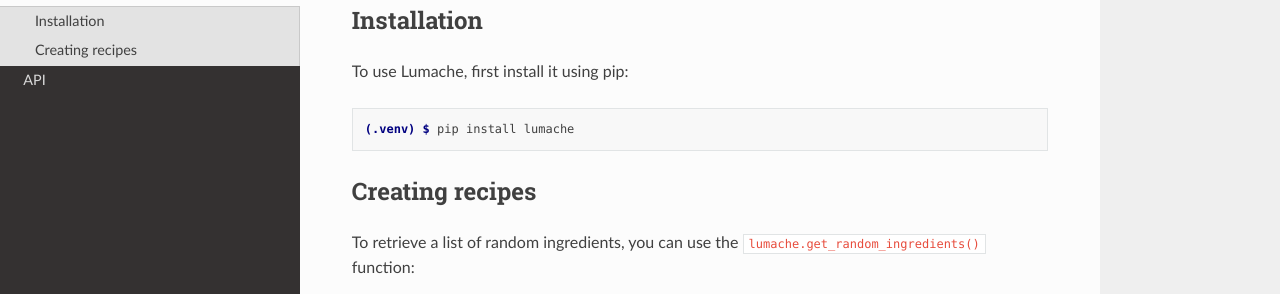
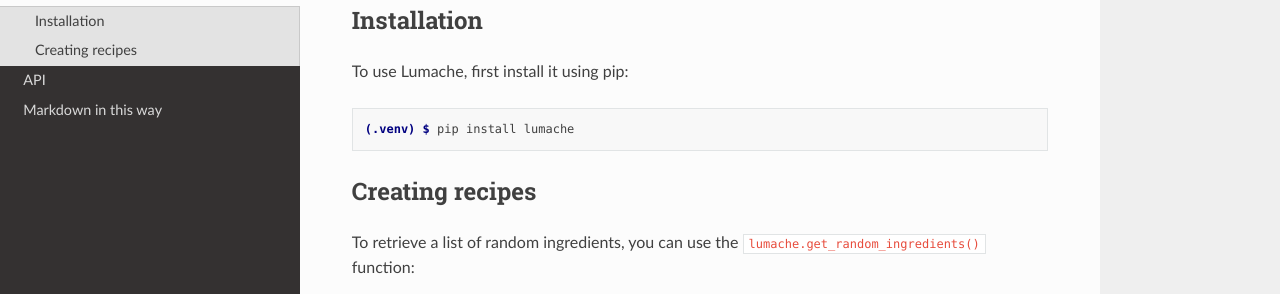
Before and after one commit to tsai-jiewen/jw-weekly, a Sphinx documentation site: the page built from docs/source/usage.rst, in a window 1280 px wide. Shown: the part 156-450 px from the top of the page. Built offline with Sphinx 7.4.7 and the Read the Docs theme 2.0.0, drawn with Linux system fonts in a browser that asks for light colours; pages that are not in the unit, such as notebooks, are missing from menus.

```diff
--- a/docs/source/conf.py
+++ b/docs/source/conf.py
@@ -17,7 +17,7 @@ extensions = [
     'sphinx.ext.autodoc',
     'sphinx.ext.autosummary',
     'sphinx.ext.intersphinx',
-    'myst-parser',
+    'myst_parser',
 ]
 
 intersphinx_mapping = {
```
